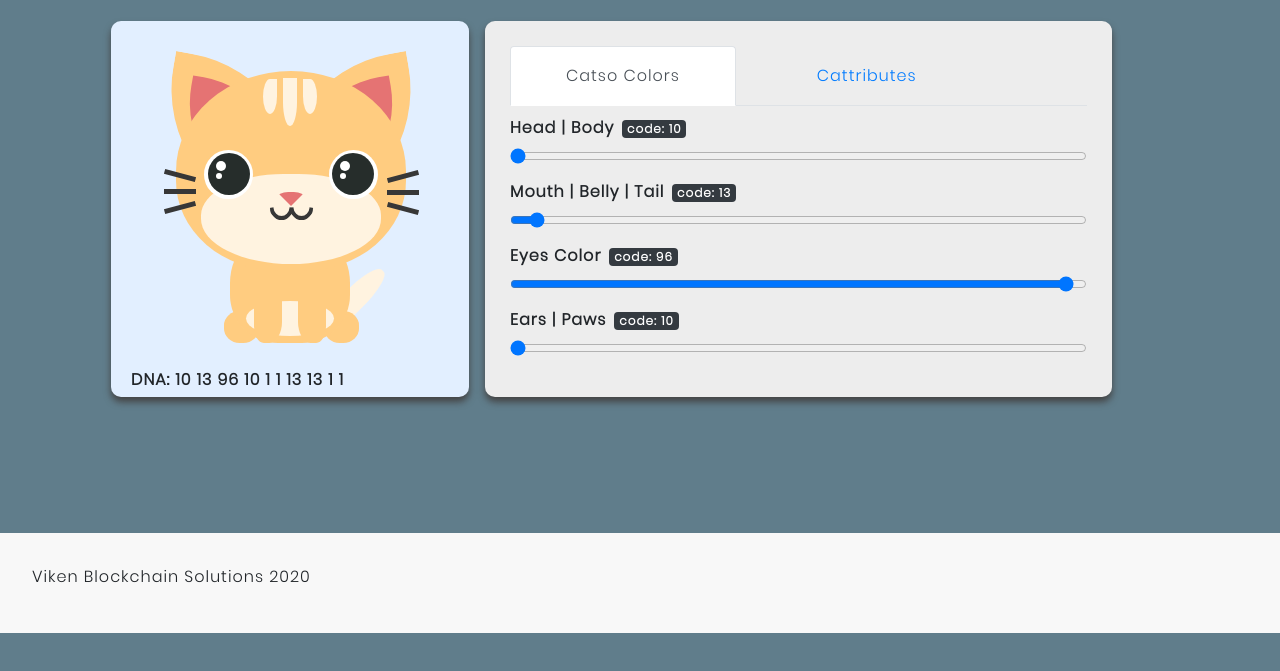
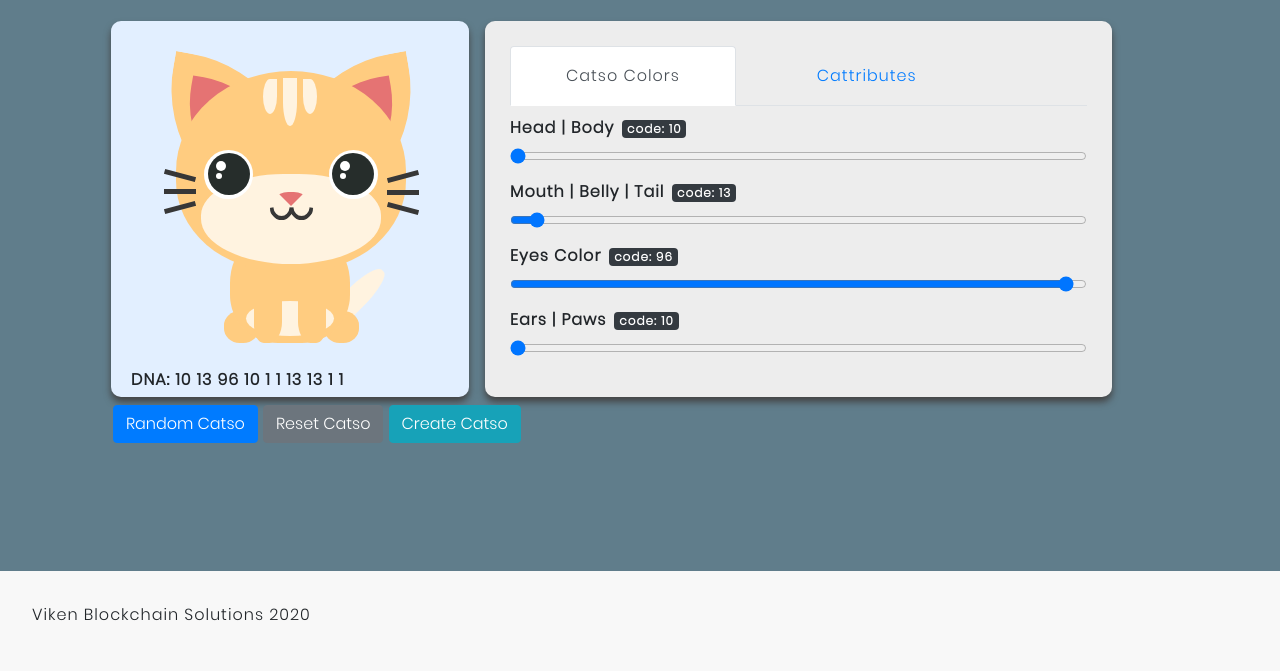
Before and after one commit to Dadogg80/Crypto-Catso, a plain HTML site: page client/index.html in a window 1280 px wide. Shown: the part 227-898 px from the top of the page. Before the commit the page ends 860 px from the top, so only its background shows below. Drawn offline with Linux system fonts and the light colour scheme.

Commit message:
Add buttons

```diff
--- a/client/index.html
+++ b/client/index.html
@@ -207,8 +207,15 @@
                   </div>
               </div>
               </div>
+            </div>
+              <div class="row">
+                <div class="col" style="margin-left: 10px">
+              <button type="button" id="random" class="btn btn-primary">Random Catso</button>
+              <button type="button" id="reset" class="btn btn-secondary">Reset Catso</button>
+              <button type="button" id="create" class="btn btn-info">Create Catso</button>
+              </div>
+            </div>
 
-            </div>
           <br>
         </div>
       </div>
```
